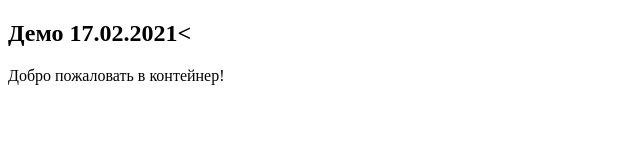
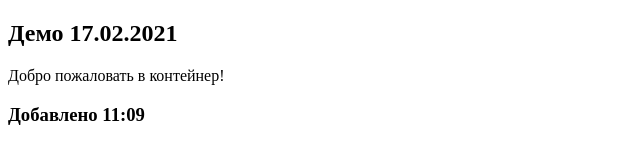
Before and after one commit to GossJS/web17022021, a plain HTML site: page index.html in a window 1280 px wide. Shown: the whole page, without its empty margins (0-640 px from the left). Drawn offline with Linux system fonts and the light colour scheme.

Commit message:
Update index.html

```diff
--- a/index.html
+++ b/index.html
@@ -5,8 +5,9 @@
  </head>
  <body>
   <article>
-    <h1>Демо 17.02.2021<</h1>
+    <h1>Демо 17.02.2021</h1>
     <p>Добро пожаловать в контейнер!</p>
+    <h3>Добавлено 11:09</h3>
   </article>
  </body>
 </html>
```
